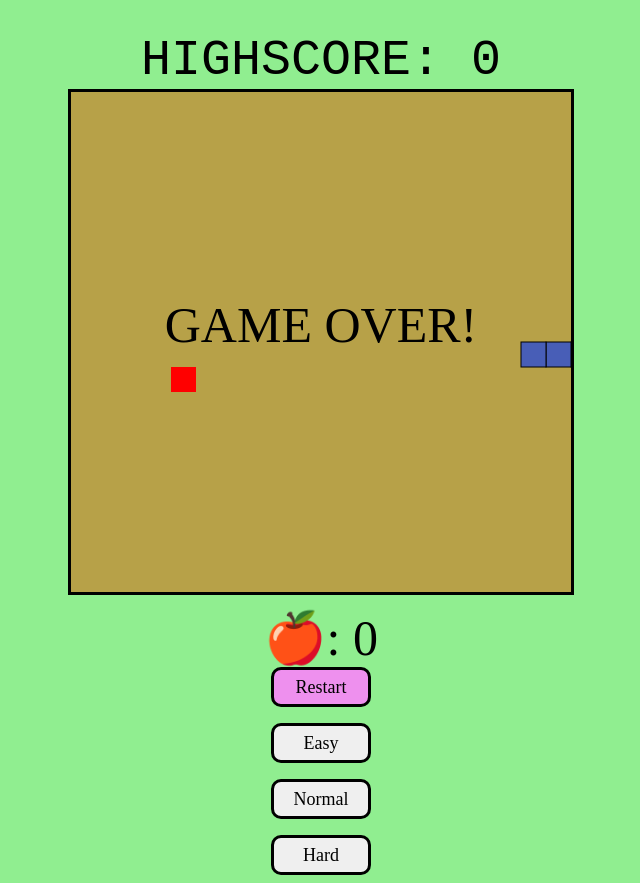
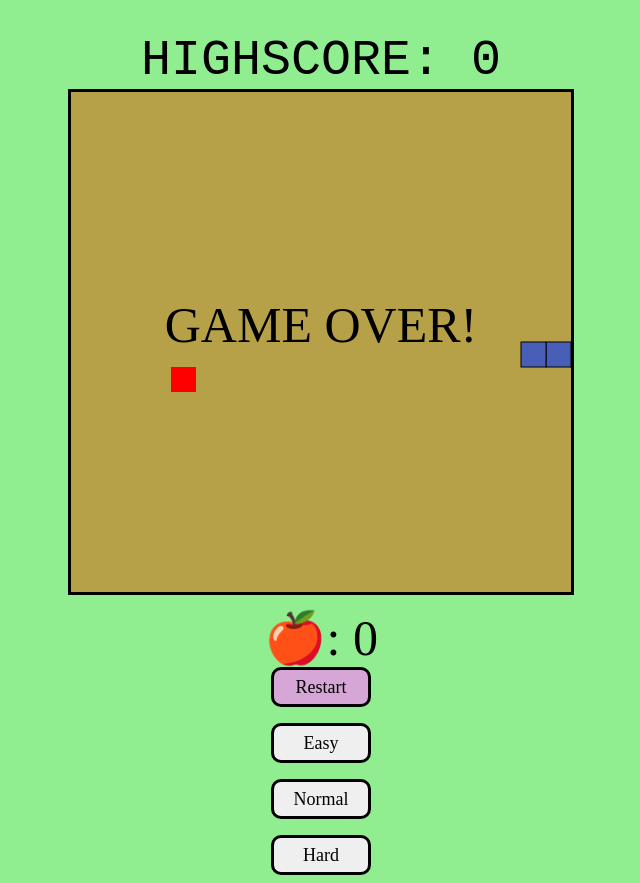
Before and after one commit to Bi0informatic/snake-game, a plain HTML site: page index.html in a window 1280 px wide. In both pictures the pointer is over the button "Restart". Shown: the whole page, without its empty margins (319-959 px from the left). Drawn offline with Linux system fonts and the light colour scheme.

Commit message:
added hover colour change on buttons

```diff
--- a/style.css
+++ b/style.css
@@ -27,6 +27,10 @@ body {
     cursor: pointer;
 }
 
+.button:hover {
+    background-color: rgba(255, 255, 255, 0.473);
+}
+
 .difficulty {
     display:block;
     margin: auto;
@@ -35,6 +39,10 @@ body {
 
 #restart-button {
     background-color:#EE90EE;
+}
+
+#restart-button:hover {
+    background-color:#ee90eebe;
 }
 
 #score-text {
```
